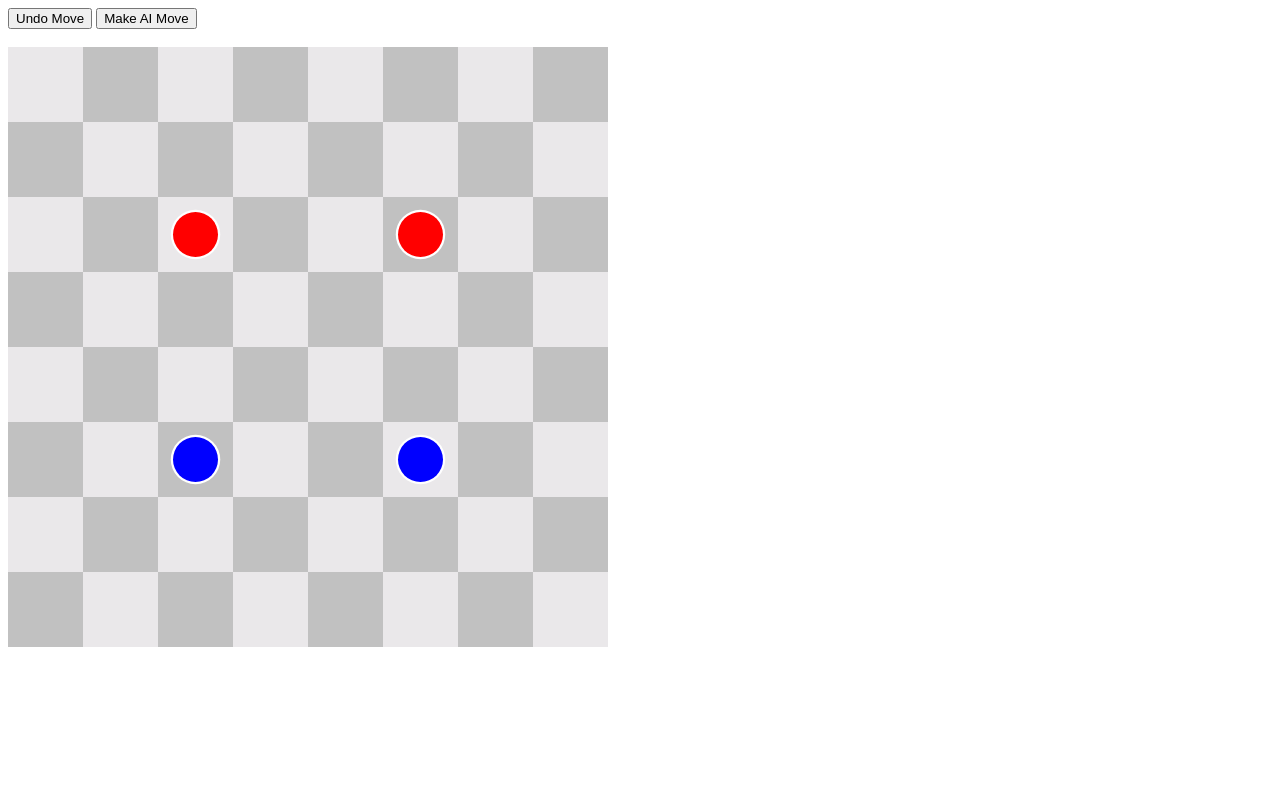
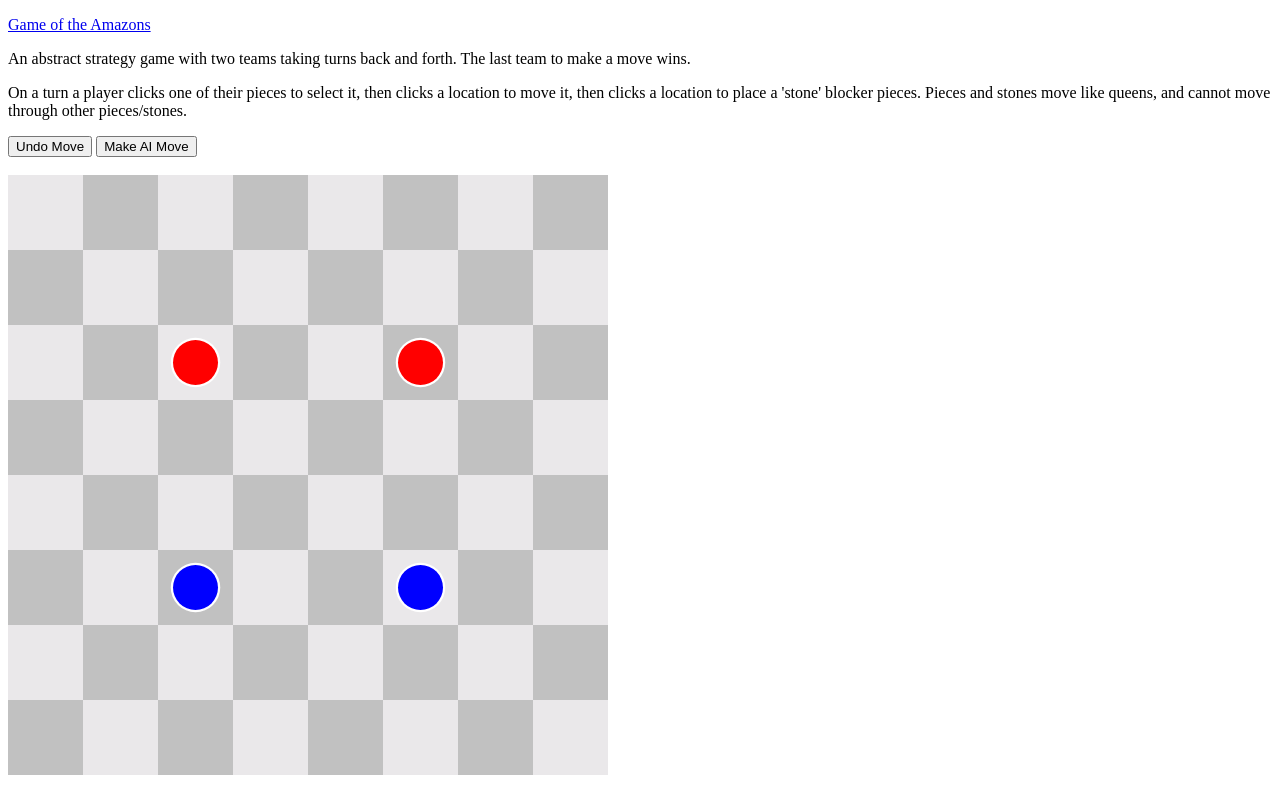
Before and after one commit to aquarial/webassembly-amazons-ai, a website built with webpack: page website/index.html in a window 1280 px wide. Built offline with nearby package versions, Linux system fonts and the light colour scheme.

Commit message:
Add html explanation

```diff
--- a/website/index.html
+++ b/website/index.html
@@ -9,6 +9,21 @@
       This page contains webassembly and javascript content,
       please enable javascript in your browser.
     </noscript>
+    <p>
+      <a href="https://en.wikipedia.org/wiki/Game_of_the_Amazons">Game of the Amazons</a>
+    </p>
+    <p>
+      An abstract strategy game with two teams taking turns back and forth. The last team to
+      make a move wins.
+    </p>
+    <p>
+      On a turn a player clicks
+      one of their pieces to select it, then clicks a location to move it,
+      then clicks a location to
+      place a 'stone' blocker pieces. Pieces and stones move like queens,
+      and cannot move through other pieces/stones.
+    </p>
+
     <button id="undo" type="button">Undo Move</button>
     <button id="makeai" type="button">Make AI Move</button>
     <br/> <br/>
```
